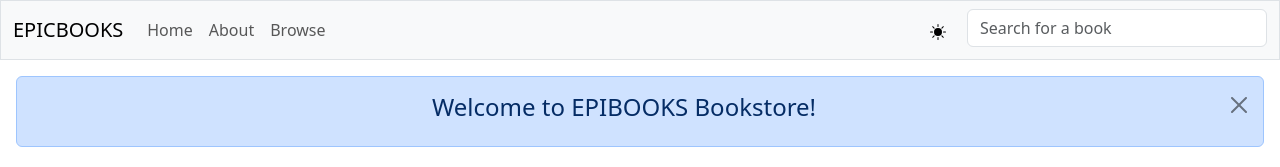
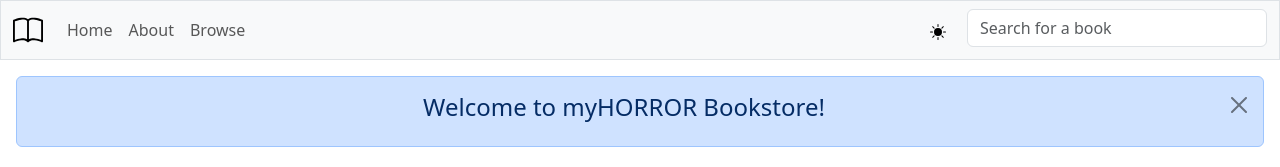
Before and after one commit to Antonio2193/primoesercizioreact, a React (Create React App) app: page / in a window 1280 px wide. Shown: the top 167 px of the page. Built offline with nearby package versions, Linux system fonts and the light colour scheme.

Commit message:
cambiato codice per autorizzazione fetch

```diff
--- a/src/components/AddComment.jsx
+++ b/src/components/AddComment.jsx
@@ -27,8 +27,7 @@ function AddComment({ asin, addedComment }) {
       {
         headers: {
           "Content-Type": "application/json",
-          Authorization:
-            "Bearer eyJhbGciOiJIUzI1NiIsInR5cCI6IkpXVCJ9.eyJfaWQiOiI2NjhhZDA0ZmQzOTNmYzAwMTU5NzQwMTAiLCJpYXQiOjE3MjAzNzMzMjcsImV4cCI6MTcyMTU4MjkyN30.nVYiXy0ac-ROcPM0XP4uJAjgV7SUi6kuJ84FzQsY9GU",
+          "Authorization": "Bearer eyJhbGciOiJIUzI1NiIsInR5cCI6IkpXVCJ9.eyJfaWQiOiI2NjllM2ExZTA5OWJlMjAwMTU5MWNjMDkiLCJpYXQiOjE3MjE2NDU1OTgsImV4cCI6MTcyMjg1NTE5OH0.liPVPxJnB45bjc_fBQUvw8nNwLUglNQSvfC4nNls8h0",
         },
         method: "POST",
         body: JSON.stringify(formValue),
--- a/src/components/CommentArea.jsx
+++ b/src/components/CommentArea.jsx
@@ -12,7 +12,7 @@ function CommentArea({ asin }) {
     try {
       const response = await fetch(`https://striveschool-api.herokuapp.com/api/comments/${asin}`, {
         headers: {
-          Authorization: "Bearer eyJhbGciOiJIUzI1NiIsInR5cCI6IkpXVCJ9.eyJfaWQiOiI2NjhhZDA0ZmQzOTNmYzAwMTU5NzQwMTAiLCJpYXQiOjE3MjAzNzMzMjcsImV4cCI6MTcyMTU4MjkyN30.nVYiXy0ac-ROcPM0XP4uJAjgV7SUi6kuJ84FzQsY9GU",
+         "Authorization": "Bearer eyJhbGciOiJIUzI1NiIsInR5cCI6IkpXVCJ9.eyJfaWQiOiI2NjllM2ExZTA5OWJlMjAwMTU5MWNjMDkiLCJpYXQiOjE3MjE2NDU1OTgsImV4cCI6MTcyMjg1NTE5OH0.liPVPxJnB45bjc_fBQUvw8nNwLUglNQSvfC4nNls8h0",
         },
       });
       if (response.ok) {
--- a/src/components/MyNav.jsx
+++ b/src/components/MyNav.jsx
@@ -1,31 +1,59 @@
-import Container from 'react-bootstrap/Container';
-import Nav from 'react-bootstrap/Nav';
-import Navbar from 'react-bootstrap/Navbar';
+import Container from "react-bootstrap/Container";
+import Nav from "react-bootstrap/Nav";
+import Navbar from "react-bootstrap/Navbar";
 import Form from "react-bootstrap/Form";
 import InputGroup from "react-bootstrap/InputGroup";
-import './MyNav.css';
+import "./MyNav.css";
 import { ThemeContext } from "../context/ThemeContextProvider";
-import { useContext } from 'react';
-import Button from 'react-bootstrap/Button';
-import { Link } from 'react-router-dom';
+import { useContext } from "react";
+import Button from "react-bootstrap/Button";
+import { Link } from "react-router-dom";
 
 function MyNav({ search, handleSearch }) {
   const { theme, toggleTheme, isSearchDisabled } = useContext(ThemeContext);
 
   return (
-        <Navbar expand="lg" className={theme === 'light' ? 'bg-body-tertiary border border-bottom-1' : 'bg-dark border border-bottom-1'} data-bs-theme={theme}>
+    <Navbar
+      expand="lg"
+      className={
+        theme === "light"
+          ? "bg-body-tertiary border border-bottom-1"
+          : "bg-dark border border-bottom-1"
+      }
+      data-bs-theme={theme}
+    >
       <Container fluid>
-                <Navbar.Brand as ={Link} to="/">EPICBOOKS</Navbar.Brand>
+        <Navbar.Brand as={Link} to="/">
+          <svg
+            xmlns="http://www.w3.org/2000/svg"
+            width="30"
+            height="30"
+            fill="currentColor"
+            class="bi bi-book"
+            viewBox="0 0 16 16"
+          >
+            <path d="M1 2.828c.885-.37 2.154-.769 3.388-.893 1.33-.134 2.458.063 3.112.752v9.746c-.935-.53-2.12-.603-3.213-.493-1.18.12-2.37.461-3.287.811zm7.5-.141c.654-.689 1.782-.886 3.112-.752 1.234.124 2.503.523 3.388.893v9.923c-.918-.35-2.107-.692-3.287-.81-1.094-.111-2.278-.039-3.213.492zM8 1.783C7.015.936 5.587.81 4.287.94c-1.514.153-3.042.672-3.994 1.105A.5.5 0 0 0 0 2.5v11a.5.5 0 0 0 .707.455c.882-.4 2.303-.881 3.68-1.02 1.409-.142 2.59.087 3.223.877a.5.5 0 0 0 .78 0c.633-.79 1.814-1.019 3.222-.877 1.378.139 2.8.62 3.681 1.02A.5.5 0 0 0 16 13.5v-11a.5.5 0 0 0-.293-.455c-.952-.433-2.48-.952-3.994-1.105C10.413.809 8.985.936 8 1.783" />
+          </svg>
+        </Navbar.Brand>
         <Navbar.Toggle aria-controls="basic-navbar-nav" />
         <Navbar.Collapse id="basic-navbar-nav">
           <Nav className="me-auto">
-                        <Nav.Link as ={Link} to="/">Home</Nav.Link>
+            <Nav.Link as={Link} to="/">
+              Home
+            </Nav.Link>
             <Nav.Link href="#link">About</Nav.Link>
             <Nav.Link href="#link">Browse</Nav.Link>
           </Nav>
           <Button className="me-2" variant="light" onClick={toggleTheme}>
-                        <svg xmlns="http://www.w3.org/2000/svg" width="16" height="16" fill="currentColor" className="bi bi-brightness-high-fill" viewBox="0 0 16 16">
-                            <path d="M12 8a4 4 0 1 1-8 0 4 4 0 0 1 8 0M8 0a.5.5 0 0 1 .5.5v2a.5.5 0 0 1-1 0v-2A.5.5 0 0 1 8 0m0 13a.5.5 0 0 1 .5.5v2a.5.5 0 0 1-1 0v-2A.5.5 0 0 1 8 13m8-5a.5.5 0 0 1-.5.5h-2a.5.5 0 0 1 0-1h2a.5.5 0 0 1 .5.5M3 8a.5.5 0 0 1-.5.5h-2a.5.5 0 0 1 0-1h2A.5.5 0 0 1 3 8m10.657-5.657a.5.5 0 0 1 0 .707l-1.414 1.415a.5.5 0 1 1-.707-.708l1.414-1.414a.5.5 0 0 1 .707 0m-9.193 9.193a.5.5 0 0 1 0 .707L3.05 13.657a.5.5 0 0 1-.707-.707l1.414-1.414a.5.5 0 0 1 .707 0m9.193 2.121a.5.5 0 0 1-.707 0l-1.414-1.414a.5.5 0 0 1 .707-.707l1.414 1.414a.5.5 0 0 1 0 .707M4.464 4.465a.5.5 0 0 1-.707 0L2.343 3.05a.5.5 0 1 1 .707-.707l1.414 1.414a.5.5 0 0 1 0 .708"/>
+            <svg
+              xmlns="http://www.w3.org/2000/svg"
+              width="16"
+              height="16"
+              fill="currentColor"
+              className="bi bi-brightness-high-fill"
+              viewBox="0 0 16 16"
+            >
+              <path d="M12 8a4 4 0 1 1-8 0 4 4 0 0 1 8 0M8 0a.5.5 0 0 1 .5.5v2a.5.5 0 0 1-1 0v-2A.5.5 0 0 1 8 0m0 13a.5.5 0 0 1 .5.5v2a.5.5 0 0 1-1 0v-2A.5.5 0 0 1 8 13m8-5a.5.5 0 0 1-.5.5h-2a.5.5 0 0 1 0-1h2a.5.5 0 0 1 .5.5M3 8a.5.5 0 0 1-.5.5h-2a.5.5 0 0 1 0-1h2A.5.5 0 0 1 3 8m10.657-5.657a.5.5 0 0 1 0 .707l-1.414 1.415a.5.5 0 1 1-.707-.708l1.414-1.414a.5.5 0 0 1 .707 0m-9.193 9.193a.5.5 0 0 1 0 .707L3.05 13.657a.5.5 0 0 1-.707-.707l1.414-1.414a.5.5 0 0 1 .707 0m9.193 2.121a.5.5 0 0 1-.707 0l-1.414-1.414a.5.5 0 0 1 .707-.707l1.414 1.414a.5.5 0 0 1 0 .707M4.464 4.465a.5.5 0 0 1-.707 0L2.343 3.05a.5.5 0 1 1 .707-.707l1.414 1.414a.5.5 0 0 1 0 .708" />
             </svg>
           </Button>
           <InputGroup className="mb-1 barraRicerca">
--- a/src/components/SingleComment.jsx
+++ b/src/components/SingleComment.jsx
@@ -19,8 +19,7 @@ function SingleComment({ comment, onDelete, onPut }) {
         {
           method: "DELETE",
           headers: {
-            Authorization:
-              "Bearer eyJhbGciOiJIUzI1NiIsInR5cCI6IkpXVCJ9.eyJfaWQiOiI2NjhhZDA0ZmQzOTNmYzAwMTU5NzQwMTAiLCJpYXQiOjE3MjAzNzMzMjcsImV4cCI6MTcyMTU4MjkyN30.nVYiXy0ac-ROcPM0XP4uJAjgV7SUi6kuJ84FzQsY9GU",
+            "Authorization": "Bearer eyJhbGciOiJIUzI1NiIsInR5cCI6IkpXVCJ9.eyJfaWQiOiI2NjllM2ExZTA5OWJlMjAwMTU5MWNjMDkiLCJpYXQiOjE3MjE2NDU1OTgsImV4cCI6MTcyMjg1NTE5OH0.liPVPxJnB45bjc_fBQUvw8nNwLUglNQSvfC4nNls8h0",
           },
         }
       );
@@ -44,8 +43,7 @@ function SingleComment({ comment, onDelete, onPut }) {
           method: "PUT",
           headers: {
             "Content-Type": "application/json",
-            Authorization:
-              "Bearer eyJhbGciOiJIUzI1NiIsInR5cCI6IkpXVCJ9.eyJfaWQiOiI2NjhhZDA0ZmQzOTNmYzAwMTU5NzQwMTAiLCJpYXQiOjE3MjAzNzMzMjcsImV4cCI6MTcyMTU4MjkyN30.nVYiXy0ac-ROcPM0XP4uJAjgV7SUi6kuJ84FzQsY9GU",
+            "Authorization": "Bearer eyJhbGciOiJIUzI1NiIsInR5cCI6IkpXVCJ9.eyJfaWQiOiI2NjllM2ExZTA5OWJlMjAwMTU5MWNjMDkiLCJpYXQiOjE3MjE2NDU1OTgsImV4cCI6MTcyMjg1NTE5OH0.liPVPxJnB45bjc_fBQUvw8nNwLUglNQSvfC4nNls8h0",
           },
           body: JSON.stringify(updatedComment),
         }
--- a/src/components/Welcome.jsx
+++ b/src/components/Welcome.jsx
@@ -25,7 +25,7 @@ function Welcome() {
             theme === "light" ? "text-center" : "text-center text-light bg-dark"
           }
         >
-          <h4>Welcome to EPIBOOKS Bookstore!</h4>
+          <h4>Welcome to myHORROR Bookstore!</h4>
         </Alert.Heading>{" "}
         {/* Testo del messaggio */}
       </Alert>
```
Lines whose indentation alone changed are shown as unchanged.
